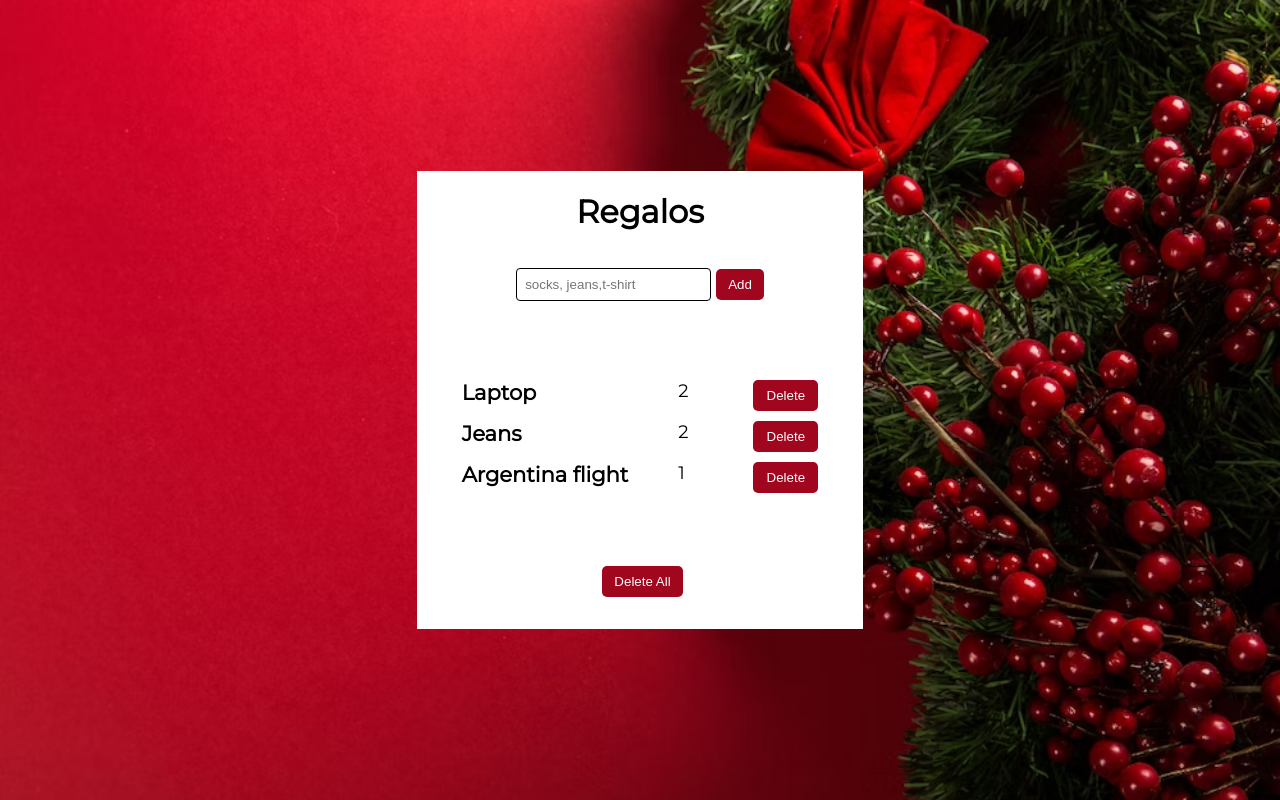
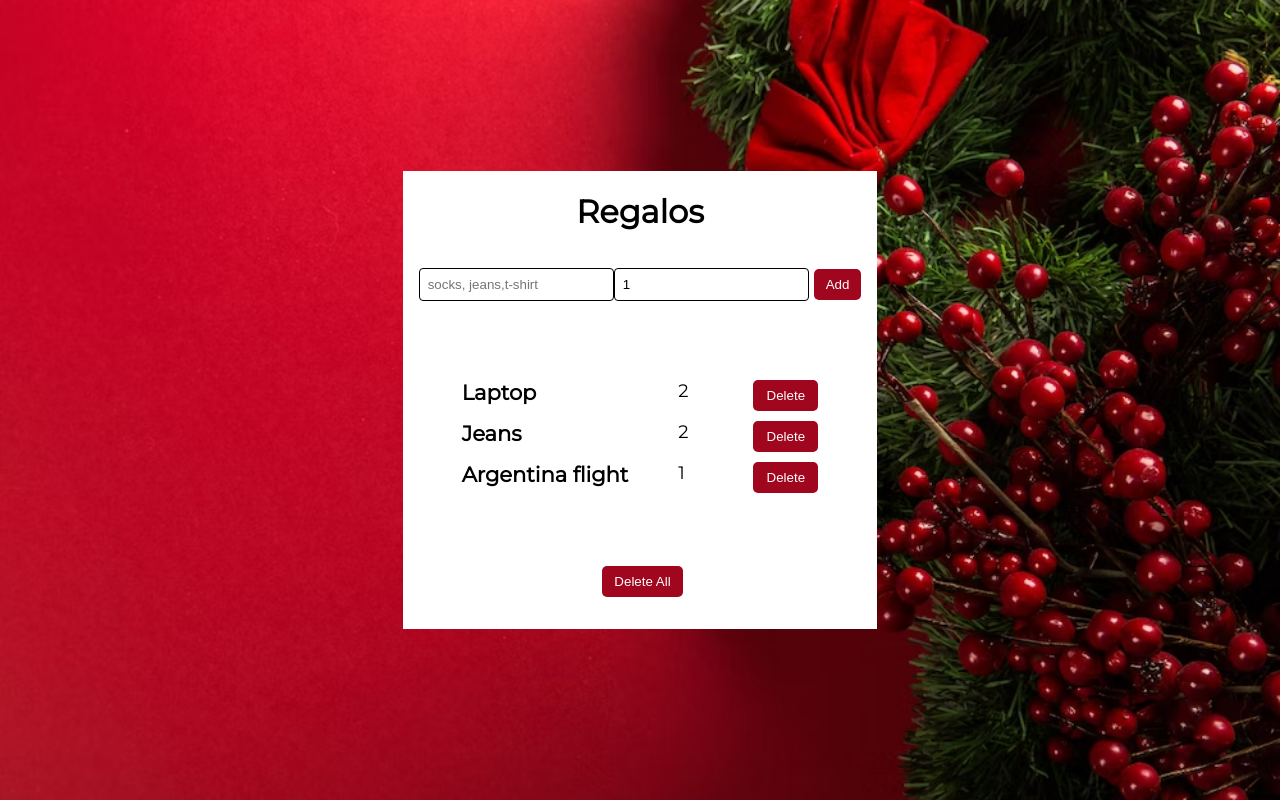
Before and after one commit to Gaston82/adviency-06, a React (Vite) app: page / in a window 1280 px wide. Built offline with nearby package versions, Linux system fonts and the light colour scheme.

Commit message:
Add quantity property to Gift component

```diff
--- a/src/components/App/App.tsx
+++ b/src/components/App/App.tsx
@@ -8,12 +8,8 @@ import { giftsApi } from "../../data";
 const App = (): React.ReactElement => {
   const [gifts, setGifts] = useState<GiftStructure[]>(giftsApi);
 
-  const handleAddGift = (giftName: string): void => {
-    const newGift = {
-      id: crypto.randomUUID(),
-      name: giftName,
-    };
-    setGifts([...gifts, newGift]);
+  const handleAddGift = (gift: GiftStructure): void => {
+    setGifts([...gifts, gift]);
   };
 
   const handleDeleteGift = (giftId: string): void => {
@@ -32,7 +28,7 @@ const App = (): React.ReactElement => {
         <Form onAddGifts={handleAddGift} />
         {gifts.length <= 0 ? (
           <>
-            <p>You don't buy anything yet?</p>
+            <p>You dont buy anything yet?</p>
             <p>Start now</p>
           </>
         ) : (
--- a/src/components/Form/Form.tsx
+++ b/src/components/Form/Form.tsx
@@ -1,21 +1,34 @@
 import React, { useState } from "react";
 import "./Form.css";
+import { GiftStructure } from "../../types";
 
 interface FormProps {
-  onAddGifts: (inputValue: string) => void;
+  onAddGifts: (gift: GiftStructure) => void;
 }
 
 const Form = ({ onAddGifts }: FormProps): React.ReactElement => {
-  const [inputValue, setInputValue] = useState("");
+  const [gift, setGift] = useState({
+    id: crypto.randomUUID(),
+    name: "",
+    quantity: 1,
+  });
 
   const handleSubmit = (event: React.FormEvent<HTMLFormElement>) => {
     event.preventDefault();
-    if (inputValue === "") {
+    if (gift.name === "") {
       return;
     }
-    onAddGifts(inputValue);
-    setInputValue("");
+    onAddGifts(gift);
   };
+
+  const handleInputChange = (event: React.ChangeEvent<HTMLInputElement>) => {
+    setGift({
+      ...gift,
+      [event.target.name]: event.target.value,
+    });
+  };
+
+  const { name, quantity } = gift;
 
   return (
     <form className="form" onSubmit={handleSubmit}>
@@ -23,11 +36,18 @@ const Form = ({ onAddGifts }: FormProps): React.ReactElement => {
         className="form__input"
         type="text"
         placeholder="socks, jeans,t-shirt"
-        value={inputValue}
-        autoFocus
-        onChange={(event) => {
-          setInputValue(event.target.value);
-        }}
+        value={name}
+        name="name"
+        onChange={handleInputChange}
+        autoComplete="off"
+      />
+      <input
+        type="number"
+        min={1}
+        className="form__input"
+        value={quantity}
+        name="quantity"
+        onChange={handleInputChange}
       />
       <button className="form__button" type="submit">
         Add
--- a/src/types.ts
+++ b/src/types.ts
@@ -1,5 +1,5 @@
 export interface GiftStructure {
-  id: string;
+  id: `${string}-${string}-${string}-${string}-${string}`;
   name: string;
   quantity: number;
 }
```
